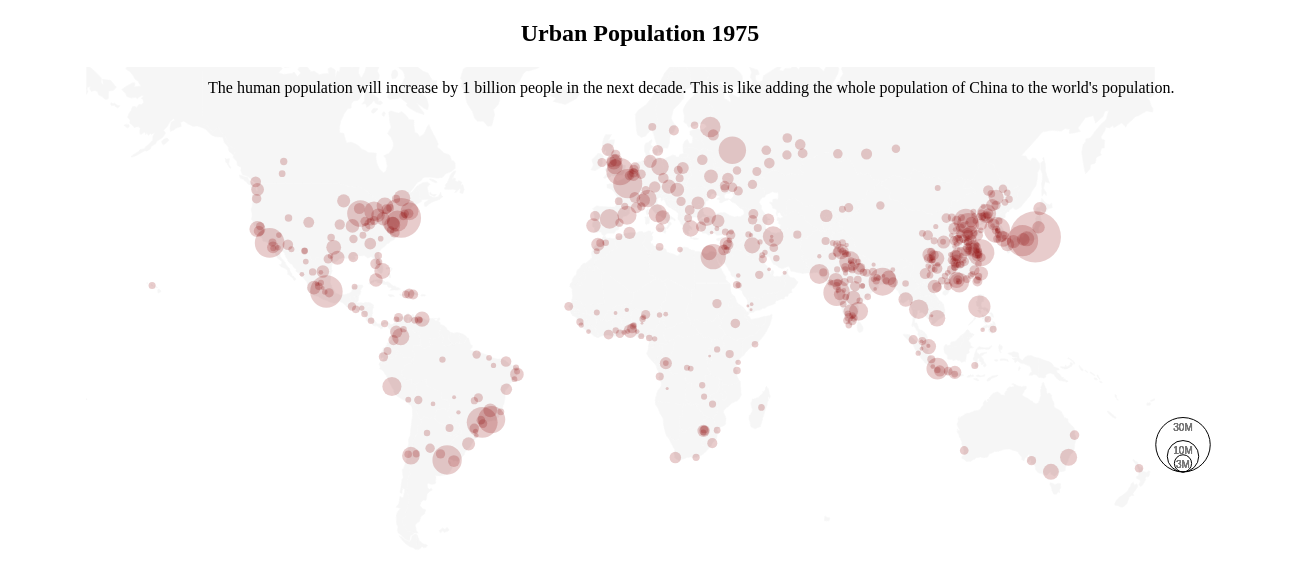
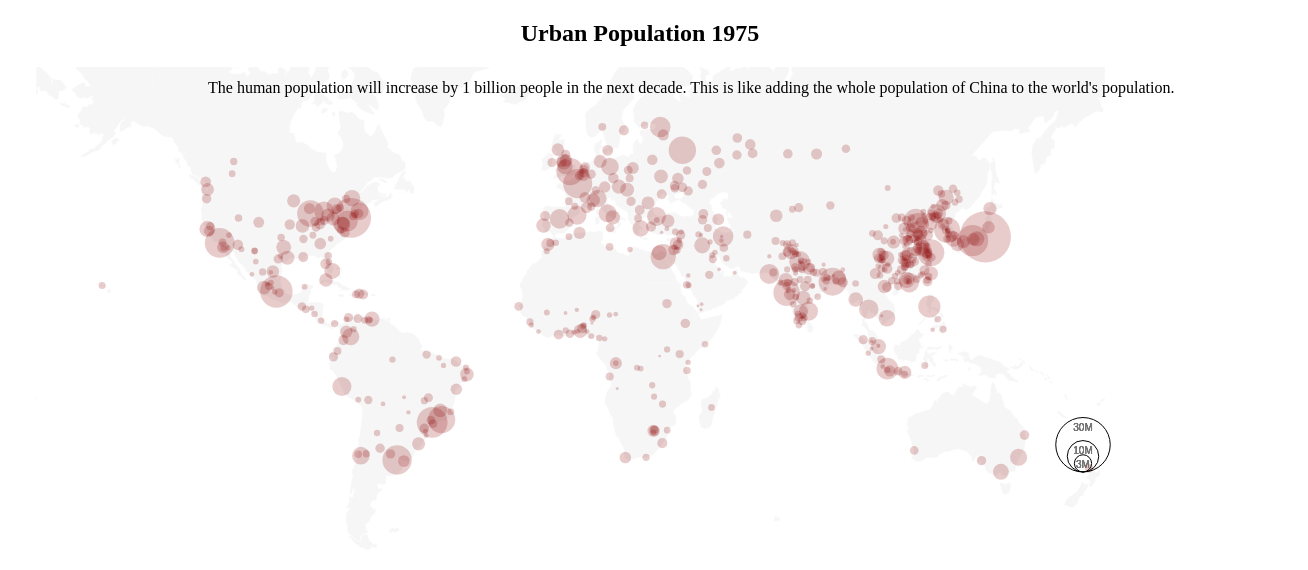
Before and after one commit to Peyman-Heidari/population-explosion, a plain HTML site: page index.html in a window 1280 px wide. Shown: the whole page, 1308 px wide, since content can reach past the window. Drawn offline with Linux system fonts and the light colour scheme.

Commit message:
page size

```diff
--- a/index.html
+++ b/index.html
@@ -53,7 +53,7 @@
         "use strict";
         //set margin, width, and height
         var margin = 75,
-            width = 1300 - margin,
+            width = 1200 - margin,
             height = 500 - margin;
 
         // include title
```
